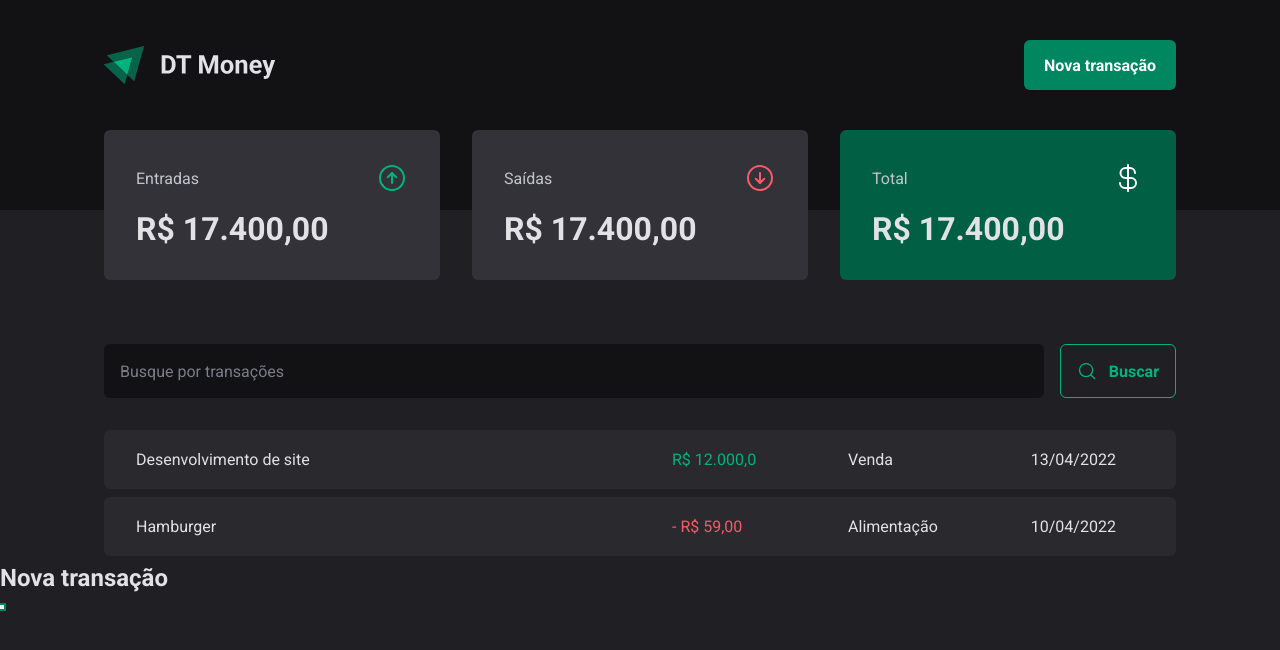
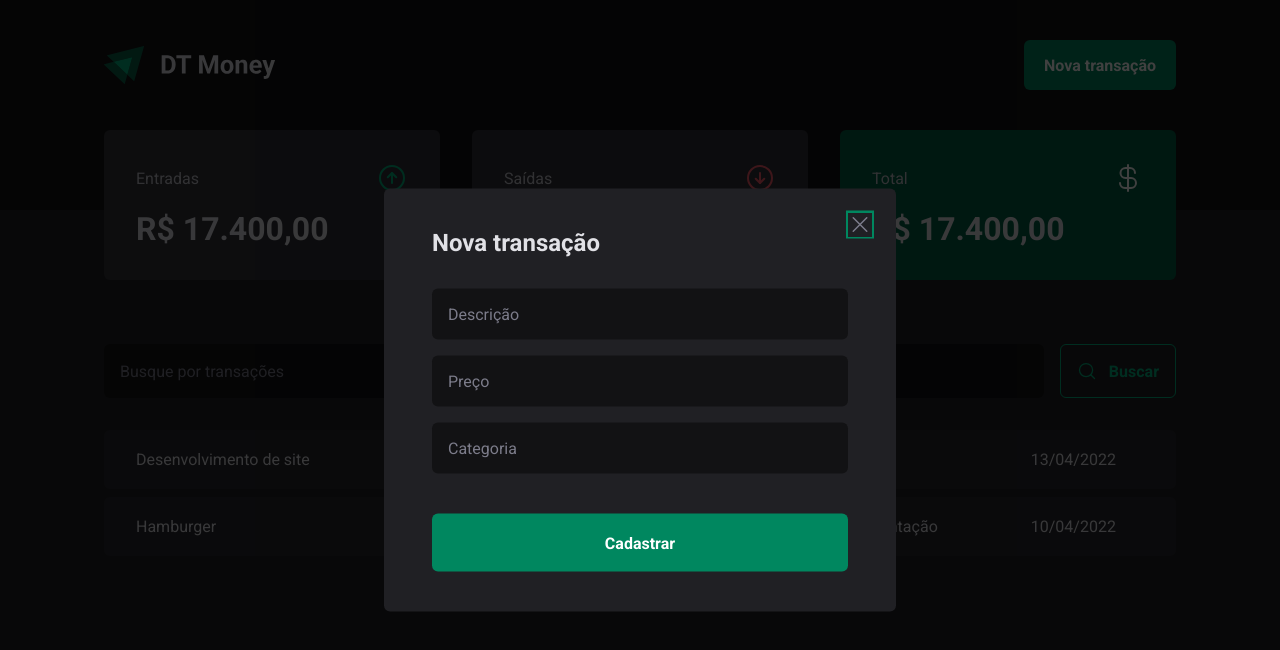
Before and after one commit to George-b1t/ignite-dt-money, a React (Vite) app: page / in a window 1280 px wide. Both pictures are taken after a click on the button "Nova transação". Shown: the top 650 px of the page. Built offline with nearby package versions, Linux system fonts and the light colour scheme.

Commit message:
Modal de nova transação

```diff
--- a/src/components/Header/index.tsx
+++ b/src/components/Header/index.tsx
@@ -2,6 +2,7 @@
 import * as Dialog from "@radix-ui/react-dialog"
 
 import logoImage from "../../assets/logo.svg"
+import { NewTransactionModal } from "../NewTransactionModal"
 
 function Header() {
   return (
@@ -14,15 +15,7 @@
             <NewTransactionButton>Nova transação</NewTransactionButton>
           </Dialog.Trigger>
 
-          <Dialog.Portal>
-            <Dialog.Overlay />
-
-            <Dialog.Content>
-              <Dialog.Title>Nova transação</Dialog.Title>
-
-              <Dialog.Close />
-            </Dialog.Content>
-          </Dialog.Portal>
+          <NewTransactionModal />
         </Dialog.Root>
       </HeaderContent>
     </HeaderContainer>
--- /dev/null
+++ b/src/components/NewTransactionModal/index.tsx
@@ -0,0 +1,31 @@
+import * as Dialog from "@radix-ui/react-dialog"
+import { X } from "phosphor-react"
+import { CloseButton, Content, Overlay } from "./styles"
+
+function NewTransactionModal() {
+  return (
+    <Dialog.Portal>
+      <Overlay />
+
+      <Content>
+        <Dialog.Title>Nova transação</Dialog.Title>
+
+        <CloseButton>
+          <X size={24} />
+        </CloseButton>
+
+        <form action="">
+          <input type="text" placeholder="Descrição" required />
+          <input type="number" placeholder="Preço" required />
+          <input type="text" placeholder="Categoria" required />
+
+          <button type="submit">
+            Cadastrar
+          </button>
+        </form>
+      </Content>
+    </Dialog.Portal>
+  )
+}
+
+export { NewTransactionModal }
--- /dev/null
+++ b/src/components/NewTransactionModal/styles.ts
@@ -0,0 +1,70 @@
+import styled from "styled-components"
+import * as Dialog from "@radix-ui/react-dialog"
+
+export const Overlay = styled(Dialog.Overlay)`
+  position: fixed;
+  width: 100vw;
+  height: 100vh;
+  inset: 0;
+  background: rgba(0, 0, 0, 0.75);
+`
+
+export const Content = styled(Dialog.Content)`
+  min-width: 32rem;
+  border-radius: 6px;
+  padding: 2.5rem 3rem;
+  background: ${props => props.theme["gray-800"]};
+
+  position: fixed;
+  top: 50%;
+  left: 50%;
+  transform: translate(-50%, -50%);
+
+  form {
+    margin-top: 2rem;
+
+    display: flex;
+    flex-direction: column;
+    gap: 1rem;
+
+    input {
+      border-radius: 6px;
+      border: 0;
+      background: ${props => props.theme["gray-900"]};
+      color: ${props => props.theme["gray-300"]};
+      padding: 1rem;
+
+      &::placeholder {
+        color: ${props => props.theme["gray-500"]};
+      }
+    }
+
+    button[type="submit"] {
+      height: 58px;
+      border: 0;
+      background: ${props => props.theme["green-500"]};
+      color: ${props => props.theme.white};
+      font-weight: bold;
+      padding: 0 1.25rem;
+      border-radius: 6px;
+      margin-top: 1.5rem;
+      cursor: pointer;
+
+      &:hover {
+        background: ${props => props.theme["green-700"]};
+        transition: background-color 0.2s;
+      }
+    }
+  }
+`
+
+export const CloseButton = styled(Dialog.Close)`
+  position: absolute;
+  background: transparent;
+  border: 0;
+  top: 1.5rem;
+  right: 1.5rem;
+  line-height: 0;
+  cursor: pointer;
+  color: ${props => props.theme["gray-500"]};
+`
```
